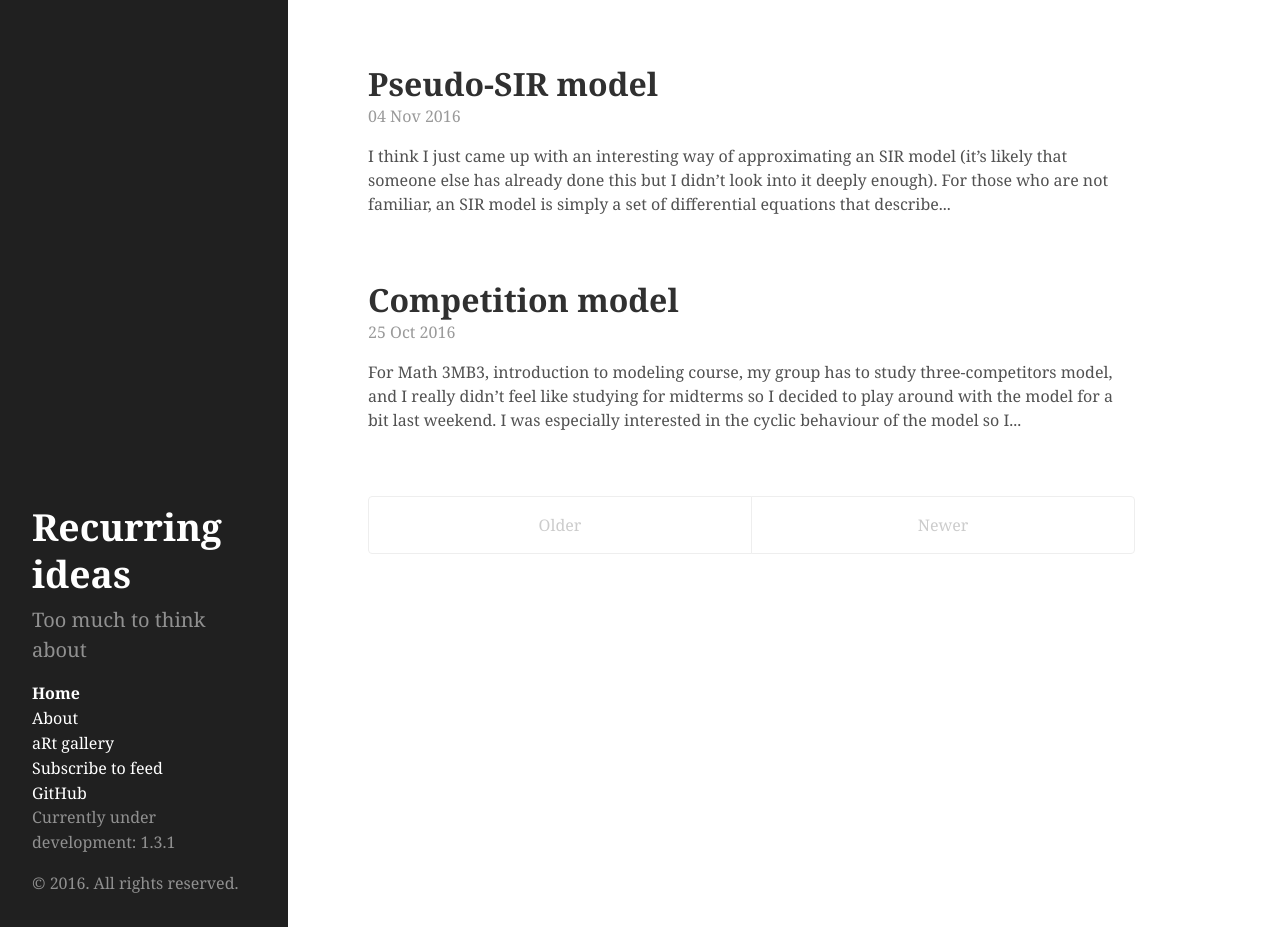
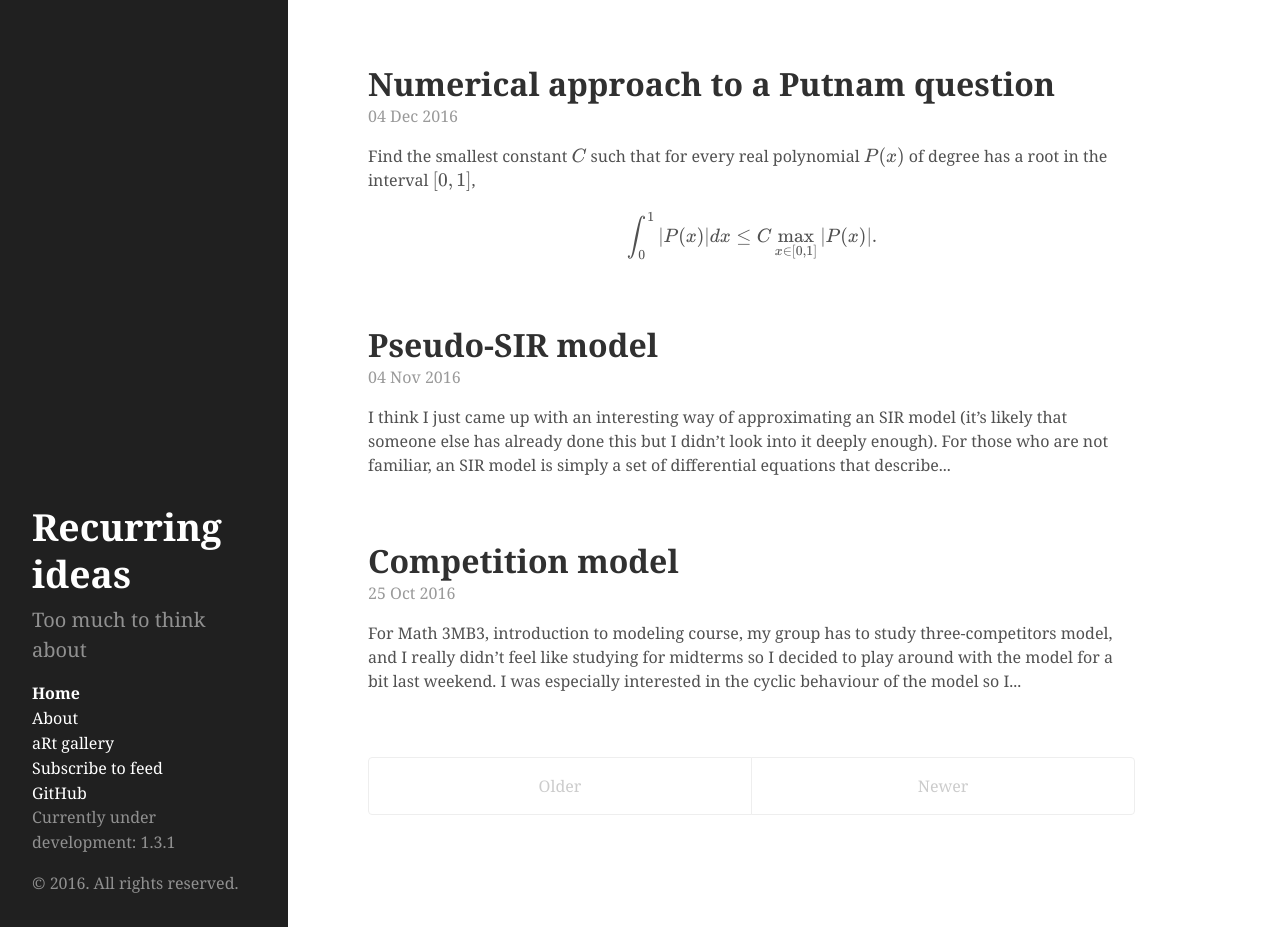
Before and after one commit to parksw3/parksw3.github.io, a Jekyll site: the page built from index.html, in a window 1280 px wide and 927 px high. Built offline with Jekyll 4.4.1, drawn with Linux system fonts in a browser that asks for light colours; formulas are drawn with MathJax 3; the list of posts is cut into pages by our own code; some of the changed lines change nothing that is shown.

Commit message:
new post

````diff
--- /dev/null
+++ b/_posts/2016-12-04-putnam.md
@@ -0,0 +1,155 @@
+---
+layout: post
+title: "Numerical approach to a Putnam question"
+tags: [R, Putnam, optimization]
+---
+
+<p class="message">
+<!--excerpt.start-->
+Find the smallest constant $C$ such that for every real polynomial $P(x)$ of degree has a root in the interval $[0,1]$,
+
+$$
+\int_0^1 \left|P(x) \right|dx \leq C \max\limits_{x \in [0, 1]} \left|P(x) \right|.
+$$
+<!--excerpt.end-->
+</p>
+
+Yesterday, I wrote the [Putnam competition](https://en.wikipedia.org/wiki/William_Lowell_Putnam_Mathematical_Competition), and this was one of the questions on the exam. This question really stood out to me because it seemed like a simple optimization problem (of course finding an analytical solution is difficult). This questsion basically asks us to maximize
+
+$$
+\int_0^1 \left|P(x) \right|dx/\max\limits_{x \in [0, 1]} \left|P(x) \right|.
+$$
+
+So I thought this would be a fun coding excercise.
+
+To solve this problem, we have to first define a third degree polynomial with at least one root in the interval $[0,1]$:
+
+$$
+P(x) = k (x - a)(x^2 + bx + c)
+$$
+
+where $0 \leq a \leq 1$, and $b$ and $c$ can be any real numbers. Since we're taking the absolute value of the polynomial and comparing the maximum value with the integral, we can just let $k = 1$. Furthermore, in order to ensure that $a$ stays within the boundary, we can use [logit scale](https://en.wikipedia.org/wiki/Logit):
+
+```r
+absP <- function(x, pars){
+    with(as.list(pars),{
+        if(exists("logit.a")) a <- plogis(logit.a)
+        return(abs((x - a) * (x^2 + b * x + c)))
+    })
+}
+```
+
+By doing this, `absP` function can take either `a` or `logit.a`, and the latter parameterization guarantees that the polynomial will have at least one root in the interval $[0, 1]$.
+
+Now, we have to define the objective function. Since the question requires us to integrate the absolute value of the polynomial, We can use `integrate` function to integrate the polynomial numerically:
+
+```r
+subdiv <- 10000
+interval <- c(0, 1)
+q <- seq(interval[1], interval[2], length.out = subdiv)
+
+objfun <- function(pars) {
+    area <- integrate(absP, lower = interval[1], upper = interval[2], subdivisions = subdiv, pars = pars)
+    area <- area$value
+    height <- max(absP(q, pars))
+
+    return(area/height)
+}
+```
+
+We can now use `optim` to find the maximum value.
+
+```r
+res <- optim(par = c(logit.a = 1, b = 1, c = 1),
+    fn = objfun,
+    control = list(fnscale = -1, maxit = 1e7)
+)
+print(res)
+```
+
+```
+## $par
+##     logit.a           b           c
+##  1.86232932 -0.01423672  0.18124922
+##
+## $value
+## [1] 0.7835679
+##
+## $counts
+## function gradient
+##      739       NA
+##
+## $convergence
+## [1] 0
+##
+## $message
+## NULL
+```
+
+This gives us a decent looking answer but it's still far from the [actual answer](http://www.artofproblemsolving.com/community/c7h1349022_putnam_2016_a6), and it's probably getting stuck at local minima. So I decided to try using different starting values through [Latin Hypercube Sampling (LHS) method](https://en.wikipedia.org/wiki/Latin_hypercube_sampling).
+
+First, let's load some packages:
+
+```r
+library(ggplot2); theme_set(theme_bw())
+library(dplyr)
+library(magrittr) ## for %T>%
+library(tibble)
+```
+
+For simplicity, we can just use same ranges for all parameters and assume that they are uniformly distributed. Then, LHS can be done easily with `replicate` function.
+
+```r
+range <- c(-2, 2)
+samp <- seq(range[1], range[2], length.out = 100)
+samp.df <- replicate(3, sample(samp)) %>%
+    as_tibble %>%
+    setNames(c("logit.a", "b", "c"))
+```
+
+So I tried running `optim` with 100 different starting parameters.
+
+```r
+resList <- samp.df %>% apply(1, function(pars){
+    optim(par = pars, fn = objfun, control = list(fnscale = -1, maxit = 1e5))
+})
+
+## summarizing the result
+sL <- resList %>%
+    lapply(function(x){
+        c(x$par, value = x$value) %>%
+            t %>%
+            as_tibble
+    }) %>%
+    bind_rows(.id = "run")
+```
+
+Now, we can just take the maximum value across all runs:
+
+```r
+maxres <- sL %>% filter(value == max(value)) %T>% print
+```
+
+```
+## # A tibble: 1 × 5
+##     run  logit.a            b         c     value
+##   <chr>    <dbl>        <dbl>     <dbl>     <dbl>
+## 1    68 23.48164 3.542066e-05 0.2500177 0.8333333
+```
+
+Finally, we get an answer, $5/6$, that is consistent with the analytical solution!
+
+```r
+maxdf <- tibble(x = q, y = absP(q, maxres[2:4]))
+
+ggplot(maxdf %>% add_row(x = 0, y = 0), aes(x, y)) +
+    geom_polygon(alpha = 0.1, col = "black") +
+    coord_fixed() +
+    scale_x_continuous(expand = c(0, 0), limits = c(0, 1.1)) +
+    scale_y_continuous(expand = c(0, 0), limits = c(0, 0.3)) +
+    geom_hline(yintercept = 0.25, col = "red", lty = 2) +
+    annotate("text", x = 0.96, y = 0.17, label = "P(x)==(1-x)(x^2 + 0.25)", parse = TRUE) +
+    annotate("text", x = 0, y = 0.25, label = "max value: 0.25", hjust = -0.1, vjust = -1.2)
+```
+
+![Figure 1](/assets/2016-12-04-putnam/polynomial.png)
--- a/public/css/hyde.css
+++ b/public/css/hyde.css
@@ -36,7 +36,7 @@ html {
 }
 @media (min-width: 48em) {
   html {
-    font-size: 11px;
+    font-size: 12px;
   }
 }
 @media (min-width: 58em) {
````
Also changed, not shown: assets/2016-12-04-putnam/polynomial.png (added).
